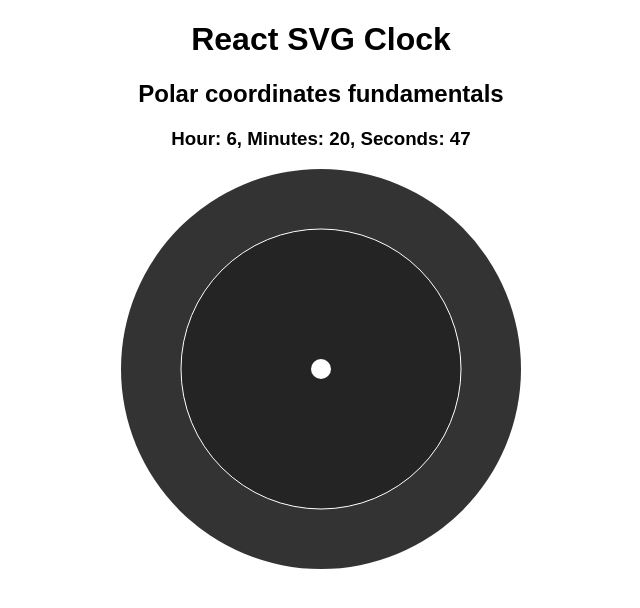
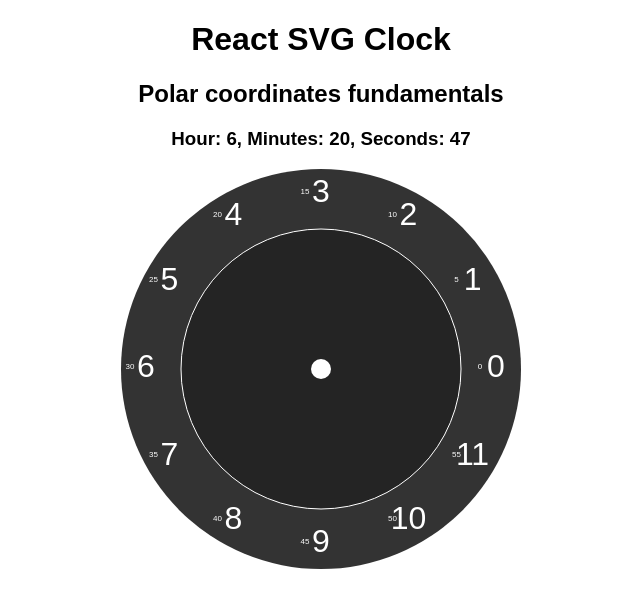
Before and after one commit to dejavu1987/react-svg-clock, a React (Create React App) app: page / in a window 1280 px wide. Shown: the top 608 px of the page, without its empty margins (319-959 px from the left). Built offline with nearby package versions, Linux system fonts and the light colour scheme.

Commit message:
#Tutorial #5 Numbers

```diff
--- a/src/Clock.tsx
+++ b/src/Clock.tsx
@@ -78,6 +78,36 @@ export default function Clock() {
           cx={RADIUS}
           cy={RADIUS}
         ></circle>
+        {new Array(12).fill("").map((d, i) => {
+          const numPos = polarToCartesian(
+            RADIUS - 25,
+            getAngleFromRatio(i / 12)
+          );
+          return (
+            <>
+              <text
+                x={numPos.x}
+                y={numPos.y}
+                fill="white"
+                textAnchor="middle"
+                dy=".5rem"
+                fontSize="2rem"
+              >
+                {i}
+              </text>
+              <text
+                x={numPos.x}
+                y={numPos.y}
+                fill="white"
+                textAnchor="middle"
+                dx="-1rem"
+                fontSize=".5rem"
+              >
+              {i*5}
+              </text>
+            </>
+          );
+        })}
       </svg>
     </div>
   );
```
